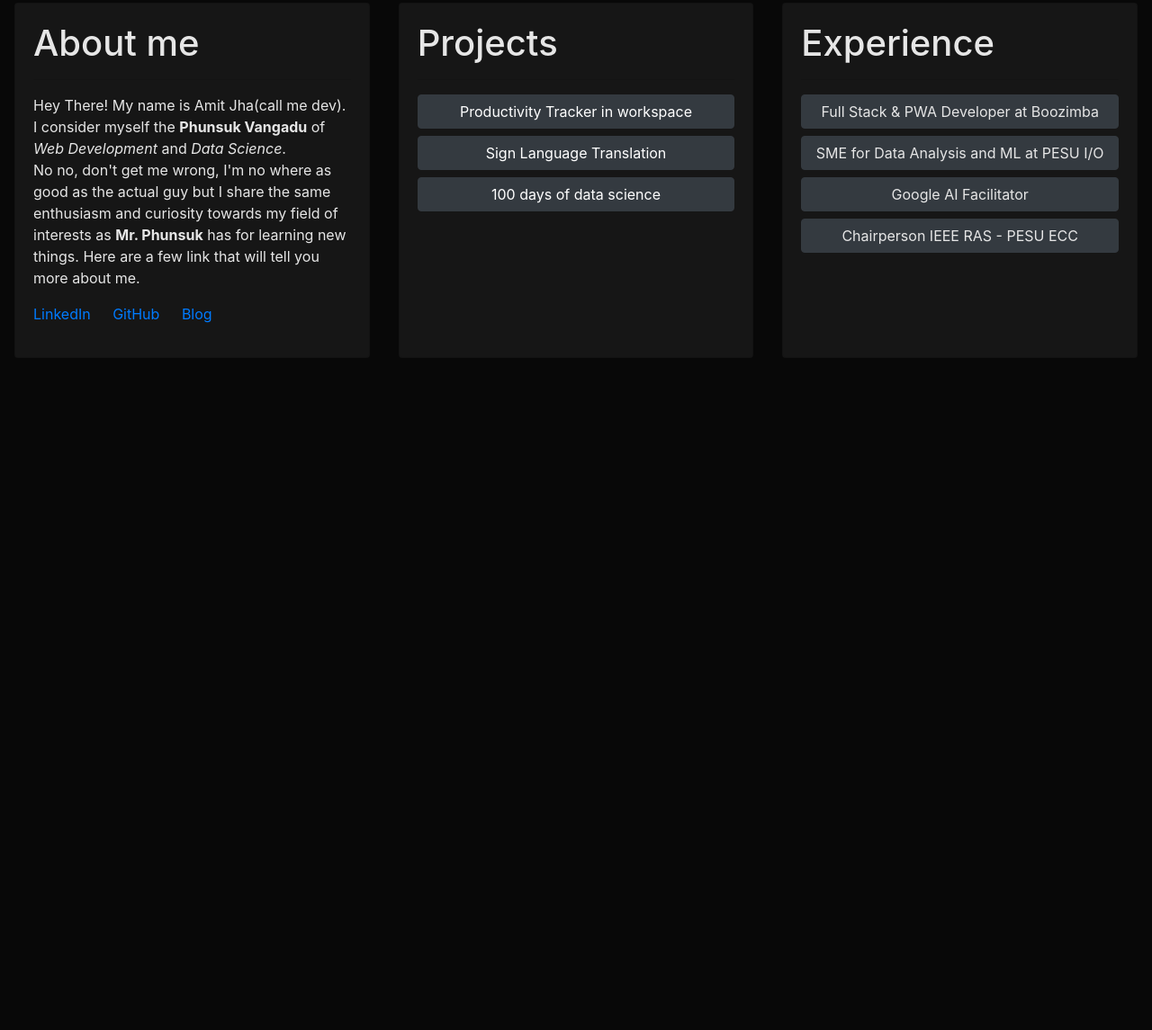
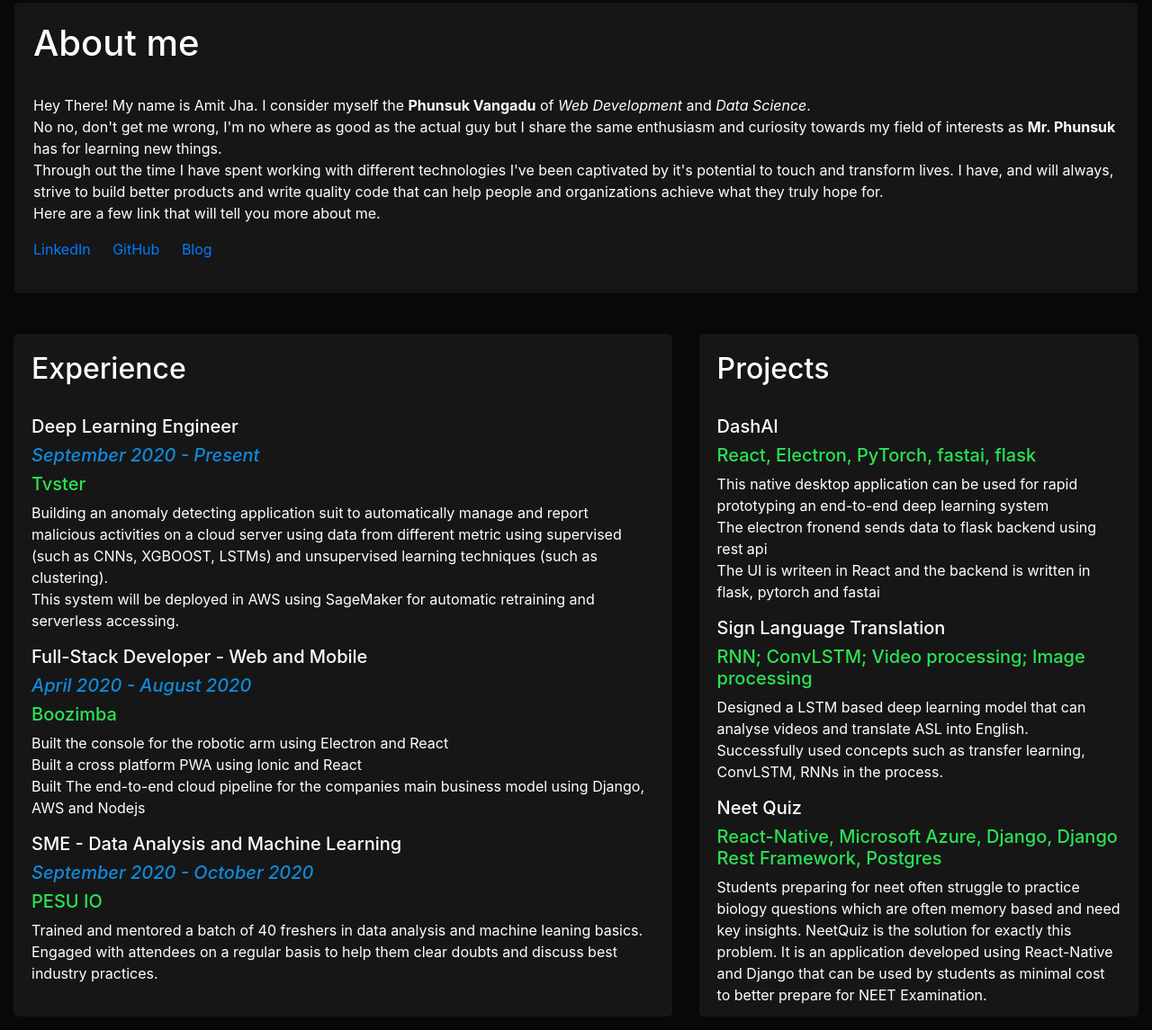
Before and after one commit to amit-jha-cmd/devbihari.github.io, a website: page index.html in a window 1280 px wide. Shown: the part 437-1582 px from the top of the page at 90% size. Before the commit the page ends 915 px from the top, so only its background shows below. Drawn offline with Linux system fonts and the light colour scheme.

Commit message:
updated info and redesign

```diff
--- a/index.html
+++ b/index.html
@@ -13,7 +13,7 @@
 	<div class="head">
 		<div class="head-content">
 			<div class="head-banner">
-				<img src="./public/images/amit2.jpg">
+				<img src="./public/images/thumbnail.jpg">
 				<h1>Amit Jha</h1>
 			</div>
 		</div>
@@ -27,13 +27,17 @@
 				<h1 class="card-title">About me</h1>
 				<hr>
 				<p>
-					Hey There! My name is Amit Jha(call me dev). I consider myself
+					Hey There! My name is Amit Jha. I consider myself
 					the <b>Phunsuk Vangadu</b> of <i>Web Development</i>
 					and <i>Data Science</i>.<br>
 					No no, don't get me wrong, I'm no where as good as
 					the actual guy but I share the same enthusiasm and
 					curiosity towards my field of interests as <b>Mr. Phunsuk</b>
-					has for learning new things. Here are a few link that will tell
+					has for learning new things.<br> Through out the time I have spent
+					working with different technologies I've been captivated by it's
+					potential to touch and transform lives. I have, and will always,
+					strive to build better products and write quality code that can
+					help people and organizations achieve what they truly hope for. <br> Here are a few link that will tell
 					you more about me.
 					<div>
 						<a href="www.linkedin.com/in/devbihari" class="card-link">LinkedIn</a>
@@ -44,9 +48,8 @@
 				</p>
 			</div>
 		</div>
-
+		<!--
 		<div class="card user-card">
-			<!-- <img src="./public/svg/build.svg" class="card-img-top user-intro-img-project" alt="..."> -->
 			<div class="card-body">
 				<h1 class="card-title">Projects</h1>
 				<hr>
@@ -54,16 +57,12 @@
 					Tracker in workspace</a>
 				<a class="btn btn-dark btn-block"
 					href="https://devbihari.github.io/Sign-Language-Translation/">Sign Language Translation</a>
-				<!-- <a class="btn btn-dark btn-block" href="./notfound.html">AI assistant for autistic Kids</a> -->
 				<a class="btn btn-dark btn-block" href="./100daysofdatascience/">100 days of data science</a>
-				<!-- <a class="btn btn-light btn-lg btn-block" href="./notfound.html">Intelligent Employee retention solution</a> -->
-				<!-- <a class="btn btn-light btn-lg btn-block">Blockchain</a> -->
 
 			</div>
 		</div>
 
 		<div class="card user-card">
-			<!-- <img src="./public/svg/activity.svg" class="card-img-top user-intro-img-project" alt="..."> -->
 			<div class="card-body">
 				<h1 class="card-title">Experience</h1>
 				<hr>
@@ -71,17 +70,99 @@
 				<a class="btn btn-dark btn-block">SME for Data Analysis and ML at PESU I/O</a>
 				<a class="btn btn-dark btn-block">Google AI Facilitator</a>
 				<a class="btn btn-dark btn-block">Chairperson IEEE RAS - PESU ECC</a>
-				<!-- <a class="btn btn-light btn-block">Mentored sessions on Deep Learning</a> -->
-				<!-- <a class="btn btn-light btn-block">Mentored Workshop on Robotics</a> -->
-				<!-- <a class="btn btn-light btn-block">Vise-President of Predict This!(college club)</a> -->
-				<!-- <a class="btn btn-light btn-block">Webmaster at Techwarts(college club)</a> -->
 			</div>
 		</div>
+	-->
+	</div>
 
-		<div class="user-navbar">
-			<a class="btn btn-light user-btn" href="./src/contactme.html">Contact me</a>
+	<section class="sec-2">
+		<div id="exp" class="experience">
+			<h2>Experience</h2>
+			<hr>
+
+			<h5>Deep Learning Engineer</h5>
+			<h5><i style="color: rgb(16, 138, 219);">September 2020 - Present</i></h5>
+			<a href="#"><h5 style="color: rgb(43, 226, 83);">Tvster</h5></a>
+			<p>Building an anomaly detecting application suit to automatically manage and
+				report malicious activities on a cloud server using data from different metric
+				using supervised (such as CNNs, XGBOOST, LSTMs) and unsupervised learning techniques
+				(such as clustering).<br>
+				This system will be deployed in AWS using SageMaker for automatic retraining and
+				serverless accessing.
+			</p>
+
+			<h5>Full-Stack Developer - Web and Mobile</h5>
+			<h5><i style="color: rgb(16, 138, 219);">April 2020 - August 2020</i></h5>
+			<a href="https://boozimba.com/">
+				<h5 style="color: rgb(43, 226, 83);">Boozimba</h5>
+			</a>
+			<p>
+				Built the console for the robotic arm using Electron and React <br>
+				Built a cross platform PWA using Ionic and React <br>
+				Built The end-to-end cloud pipeline for the companies main business model using Django, AWS and Nodejs <br>
+			</p>
+
+			<h5>SME - Data Analysis and Machine Learning</h5>
+			<h5><i style="color: rgb(16, 138, 219);">September 2020 - October 2020</i></h5>
+			<a href="https://pesu.io/"><h5 style="color: rgb(43, 226, 83);">PESU IO</h5></a>
+			<p>
+				Trained and mentored a batch of 40 freshers in data analysis and machine leaning basics. <br>
+				Engaged with attendees on a regular basis to help them clear doubts and discuss best industry practices. <br>
+			</p>
+
 		</div>
-	</div>
+
+		<div id="sub-sec" class="projects">
+			<h2>Projects</h2>
+			<hr>
+
+			<h5>DashAI</h5>
+			<h5 style="color: rgb(43, 226, 83);">
+				React, Electron, PyTorch, fastai, flask
+			</h5>
+			<p>
+				This native desktop application can be used for rapid prototyping an end-to-end deep learning system <br>
+				The electron fronend sends data to flask backend using rest api <br>
+				The UI is writeen in React and the backend is written in flask, pytorch and fastai
+			</p>
+
+			<h5>Sign Language Translation</h5>
+			<h5 style="color: rgb(43, 226, 83);">
+				RNN; ConvLSTM; Video processing; Image processing
+			</h5>
+			<p>
+				Designed a LSTM based deep learning model that can analyse videos and translate ASL into English. <br>
+				Successfully used concepts such as transfer learning, ConvLSTM, RNNs in the process.
+			</p>
+
+			<h5>Neet Quiz</h5>
+			<h5 style="color: rgb(43, 226, 83);">
+				React-Native, Microsoft Azure, Django, Django Rest Framework, Postgres
+			</h5>
+			<p>
+				Students preparing for neet often struggle to practice biology questions which
+				are often memory based and need key insights. NeetQuiz is the solution for exactly
+				this problem. It is an application developed using React-Native and Django that can
+				be used by students as minimal cost to better prepare for NEET Examination.
+			</p>
+
+
+			<h5>Productivity Tracker: Full-Stack Project</h5>
+			<h5 style="color: rgb(43, 226, 83);">
+				React, Electron, Django, Django Rest Framework, Postgres
+			</h5>
+			<p>
+				This unique application can track number of key strokes, the time
+				 spent on the application that is running any project that the employee
+				  is working on and whether the employee is actually working on the
+				  project based upon the analysis of keystrokes, mouse movements
+				  and whether the active window in the computer is for the project
+				or not all while making sure that the privacy of the employee is not violated
+			</p>
+
+
+		</div>
+	</section>
 	<script src="./src/style.js"></script>
 </body>
 
--- a/src/style.css
+++ b/src/style.css
@@ -1,6 +1,18 @@
 /* Mobile version */
 body, html {
   background: rgb(8, 8, 8);
+}
+
+* {
+  color: white;
+}
+
+.experience::-webkit-scrollbar {
+   display: none;
+ }
+
+.projects::-webkit-scrollbar {
+  display: none;
 }
 
 .user-card{
@@ -8,7 +20,7 @@ body, html {
   margin-top: 30px;
   margin-bottom: 20px;
   color: rgb(230, 230, 230);
-  background-color: rgb(22, 22, 22);
+  background-color: #161616;
   width: 95%;
 }
 
@@ -18,9 +30,44 @@ body, html {
   margin-top: 30px;
 }
 
+.sec-2 {
+  /* border: 1px solid green; */
+  display: flex;
+  align-items: center;
+  justify-content: center;
+  flex-direction: column;
+}
+
+#exp {
+  /* width: %; */
+  /* border: 1px solid green; */
+  border-radius: 5px;
+  background-color: #161616;
+  /* height: 100vh; */
+  overflow: auto;
+  -ms-overflow-style: none;  /* IE and Edge */
+  scrollbar-width: none;
+  padding: 20px;
+  margin: 15px;
+}
+
+
+#sub-sec {
+  /* width: %; */
+  /* border: 1px solid green; */
+  border-radius: 5px;
+  background-color: #161616;
+  /* height: 100vh; */
+  overflow: auto;
+  -ms-overflow-style: none;  /* IE and Edge */
+  scrollbar-width: none;
+  padding: 20px;
+  margin: 15px;
+}
+
 .user-orientation {
   display: block;
-  margin-bottom: 60px;
+  margin-bottom: 10px;
 }
 
 .user-navbar {
@@ -129,7 +176,7 @@ body, html {
   width: 250px
 }
 
-
+/* DESKTOP */
 @media only screen and (min-width: 768px){
   body, html {
     background: rgb(8, 8, 8);
@@ -142,7 +189,7 @@ body, html {
     margin-bottom: 20px;
     color: rgb(230, 230, 230);
     background-color: rgb(22, 22, 22);
-    width: 500px;
+    width: 100%;
   }
 
   .user-intro-img-project {
@@ -230,9 +277,46 @@ body, html {
   }
 
   .head-banner {
-    /* border: 1px solid black; */
+    /* border: 1px solid rgb(240, 240, 240); */
     position: relative;
     width: 500px;
   }
 
+  .sec-2 {
+    /* border: 1px solid green; */
+    display: flex;
+    align-items: center;
+    justify-content: center;
+
+    flex-direction: row;
+  }
+
+  #exp {
+    /* width: %; */
+    /* border: 1px solid green; */
+    border-radius: 5px;
+    background-color: #161616;
+    width: 60%;
+    overflow: auto;
+    -ms-overflow-style: none;  /* IE and Edge */
+    scrollbar-width: none;
+    padding: 20px;
+    margin: 15px;
+  }
+
+
+  #sub-sec {
+    /* width: %; */
+    /* border: 1px solid green; */
+    border-radius: 5px;
+    background-color: #161616;
+    height: 100vh;
+    width: 40%;
+    overflow: auto;
+    -ms-overflow-style: none;  /* IE and Edge */
+    scrollbar-width: none;
+    padding: 20px;
+    margin: 15px;
+  }
+
 }
--- a/src/style.js
+++ b/src/style.js
@@ -0,0 +1,6 @@
+console.log("connected");
+
+const exp = document.getElementById("exp");
+const proj = document.getElementById("sub-sec");
+
+proj.style.height = exp.getBoundingClientRect().height;
```
Also changed, not shown: public/images/thumbnail.jpg (added).
